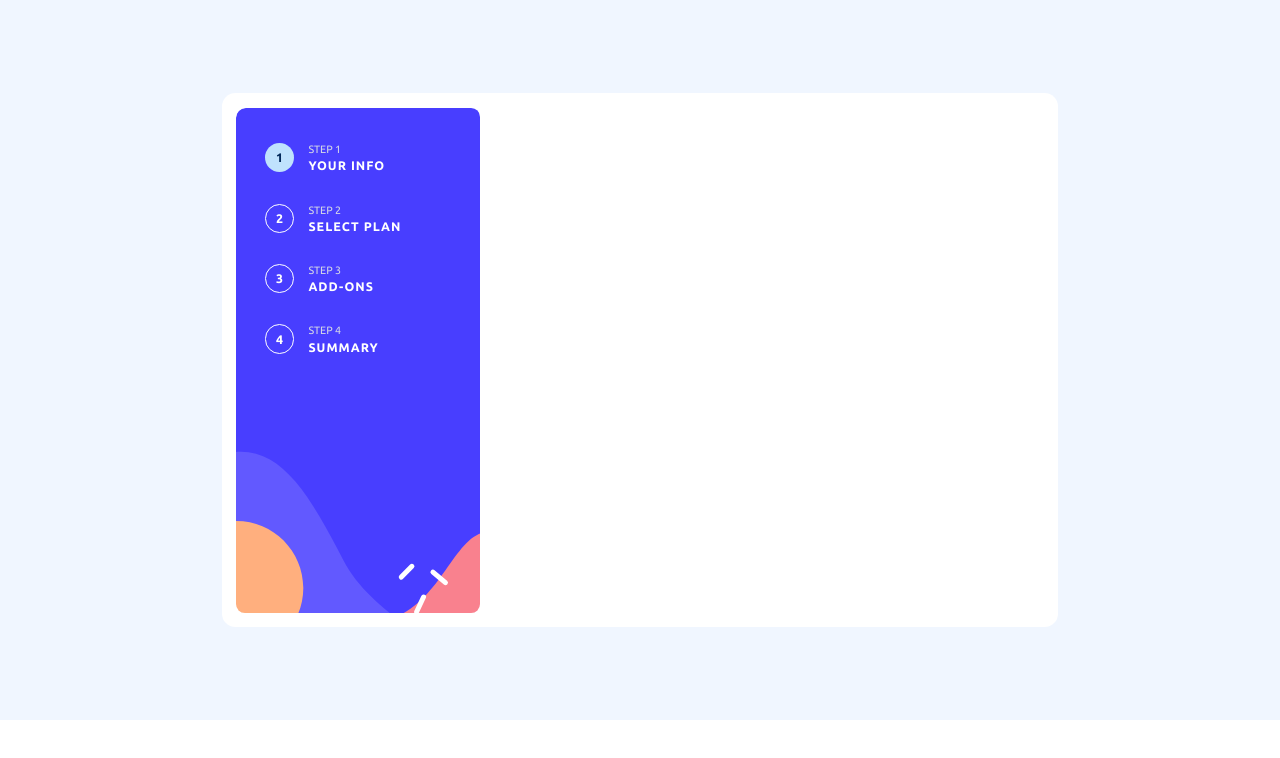
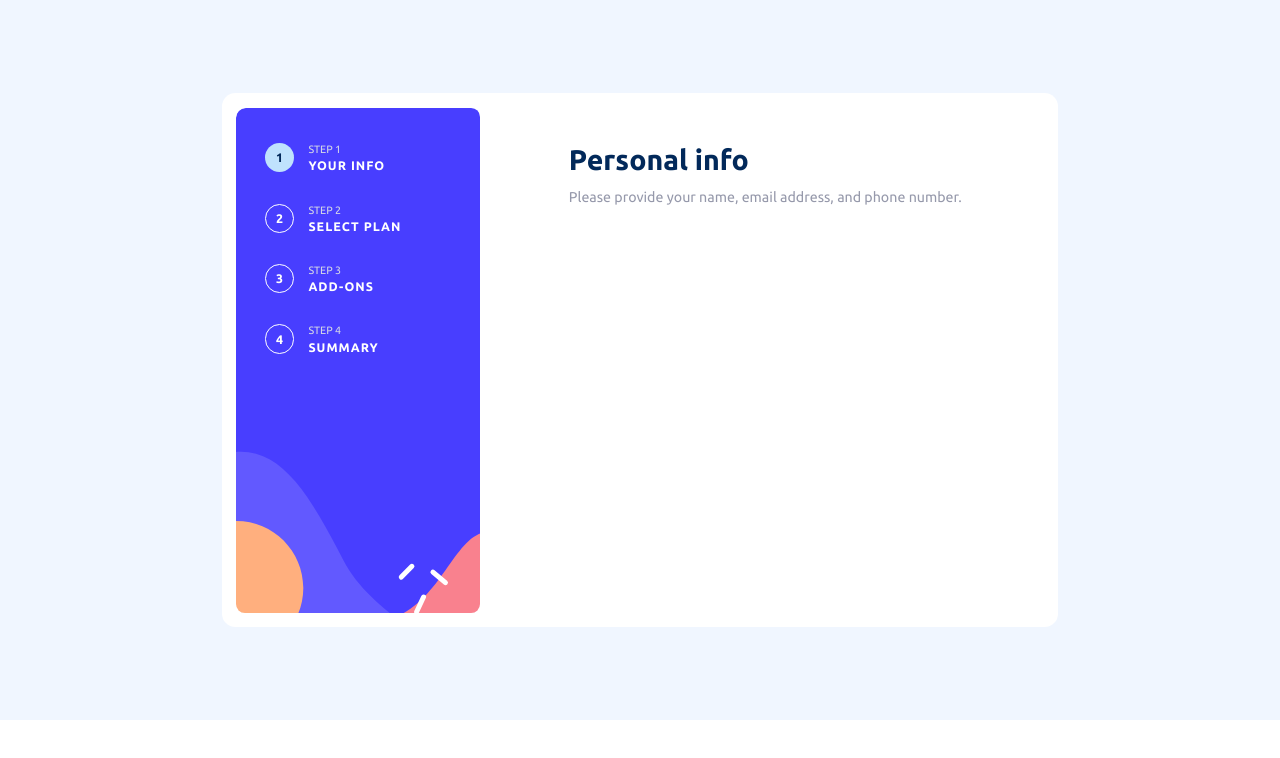
Before and after one commit to CodeVee/multi-step-form, an Angular app: page / in a window 1280 px wide. Shown: the top 758 px of the page. Built offline with nearby package versions, Linux system fonts and the light colour scheme.

Commit message:
added header to form

```diff
--- /dev/null
+++ b/src/app/header/header.component.html
@@ -0,0 +1,8 @@
+<div class="mb-16">
+  <h1 class="mb-[1.1rem] font-bold text-[3.2rem] leading-[3.7rem] text-blue-marine">
+    <ng-content select="[header]"></ng-content>
+  </h1>
+  <p class="font-normal text-[1.6rem] leading-10 text-gray-cool">
+    <ng-content select="[sub-header]"></ng-content>
+  </p>
+</div>
--- /dev/null
+++ b/src/app/header/header.component.ts
@@ -0,0 +1,11 @@
+import { Component } from '@angular/core';
+import { CommonModule } from '@angular/common';
+
+@Component({
+  selector: 'app-header',
+  standalone: true,
+  imports: [CommonModule],
+  templateUrl: './header.component.html',
+  styles: []
+})
+export class HeaderComponent { }
--- a/src/app/step-form/step-form.component.html
+++ b/src/app/step-form/step-form.component.html
@@ -1,2 +1,6 @@
 <div class="h-full pt-16 pb-1.6">
+  <app-header *ngIf="currentTitle">
+    <span header>{{ currentTitle.header }}</span>
+    <span sub-header>{{ currentTitle.subHeader }}</span>
+  </app-header>
 </div>
--- a/src/app/step-form/step-form.component.ts
+++ b/src/app/step-form/step-form.component.ts
@@ -1,13 +1,32 @@
 import { Component, Input } from '@angular/core';
 import { CommonModule } from '@angular/common';
+import { HeaderComponent } from '../header/header.component';
 
 @Component({
   selector: 'app-step-form',
   standalone: true,
-  imports: [CommonModule],
+  imports: [CommonModule, HeaderComponent],
   templateUrl: './step-form.component.html',
   styles: []
 })
 export class StepFormComponent {
   @Input() activeStep: number | undefined
+
+  get currentTitle() {
+    return TITLES.find(t => t.step === this.activeStep)
+  }
 }
+
+
+interface Title {
+  step: number
+  header: string
+  subHeader: string
+}
+
+const TITLES: Title[] = [
+  { step: 1, header: 'Personal info', subHeader: 'Please provide your name, email address, and phone number.' },
+  { step: 2, header: 'Select your plan', subHeader: 'You have the option of monthly or yearly billing.' },
+  { step: 3, header: 'Pick add-ons', subHeader: 'Add-ons help enhance your gaming experience.' },
+  { step: 4, header: 'Finishing up', subHeader: 'Double-check everything looks OK before confirming.' }
+]
```
